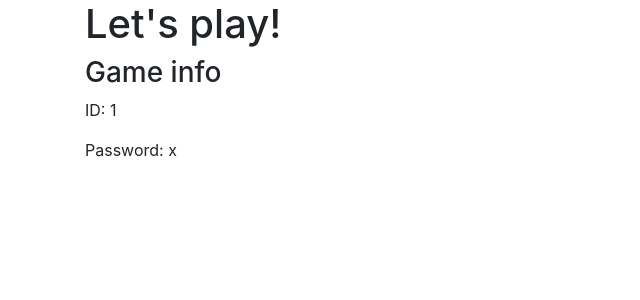
After one commit to ameliebou/dartsgames, a Rails app: page /games/1 in a window 1280 px wide. The commit adds this page. Shown: the top 300 px of the page, without its empty margins (0-640 px from the left). Run offline with Rails 7, Linux system fonts and the light colour scheme; tables that the repository leaves empty hold one stand-in row (values such as "Sample post"); style sheets or scripts are compiled from the project's sources; some libraries are stand-ins or nearby versions.

Commit message:
added create method on games controller and show view for games

```diff
--- a/app/controllers/games_controller.rb
+++ b/app/controllers/games_controller.rb
@@ -1,5 +1,20 @@
 class GamesController < ApplicationController
   def create
+    @game = Game.new(game_params)
+    if @game.save
+      redirect_to game_path(@game)
+    else
+      render 'pages/home'
+    end
+  end
 
+  def show
+    @game = Game.find(params[:id])
+  end
+
+  private
+
+  def game_params
+    params.require(:game).permit(:sets, :legs, :type)
   end
 end
--- a/app/models/game.rb
+++ b/app/models/game.rb
@@ -6,7 +6,7 @@ class Game < ApplicationRecord
 
   private
 
-  def self.types
+  def self.game_types
     [101, 301, 501, 701, 1001]
   end
 
--- /dev/null
+++ b/app/views/games/show.html.erb
@@ -0,0 +1,7 @@
+<div class="container">
+  <h1>Let's play!</h1>
+
+  <h3>Game info</h3>
+  <p>ID: <%= @game.id %></p>
+  <p>Password: <%= @game.password %></p>
+</div>
--- a/app/views/pages/home.html.erb
+++ b/app/views/pages/home.html.erb
@@ -5,7 +5,7 @@
   <%= simple_form_for @game do |f| %>
     <%= f.input :sets %>
     <%= f.input :legs %>
-    <%= f.input :type, collection: Game.types %>
+    <%= f.input :game_type, collection: Game.game_types %>
     <%= f.button :submit, class: "btn-primary" %>
   <% end %>
 </div>
--- /dev/null
+++ b/db/migrate/20210104150233_add_game_type_to_game.rb
@@ -0,0 +1,6 @@
+class AddGameTypeToGame < ActiveRecord::Migration[6.0]
+  def change
+    add_column :games, :game_type, :integer
+    remove_column :games, :type
+  end
+end
```
Also changed, not shown: db/schema.rb.
